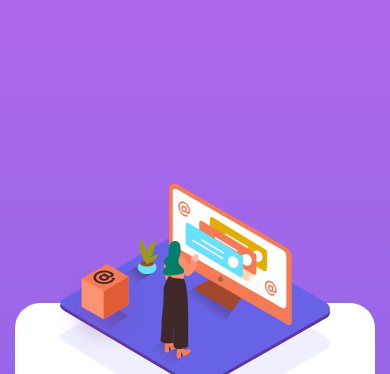
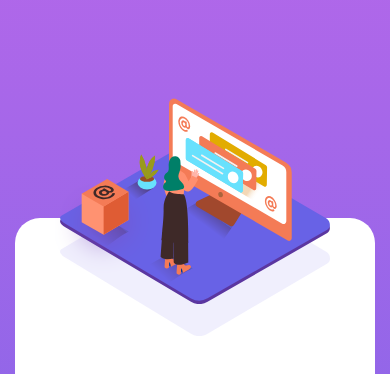
Before and after one commit to ronnyAcosta/faq-accordion-card, a plain HTML site: page index.html in a window 390 px wide. Shown: the top 374 px of the page. Drawn offline with Linux system fonts and the light colour scheme.

Commit message:
Add files via upload

```diff
--- a/styles.css
+++ b/styles.css
@@ -13,7 +13,8 @@ body{
     flex-direction: column;
     align-items: center;
     justify-content: center;
-    height: 110vh;
+    min-height: 110vh;
+    height: 100%;
     background: linear-gradient(180deg, hsl(273, 75%, 66%), hsl(240, 73%, 65%));
 }
 .container{
@@ -128,7 +129,7 @@ hr{
 @media screen and (max-width: 860px) {
 
     body{
-        height: 140vh;
+        min-height: 120vh;
     }
     .container{
         flex-direction: column;
```
